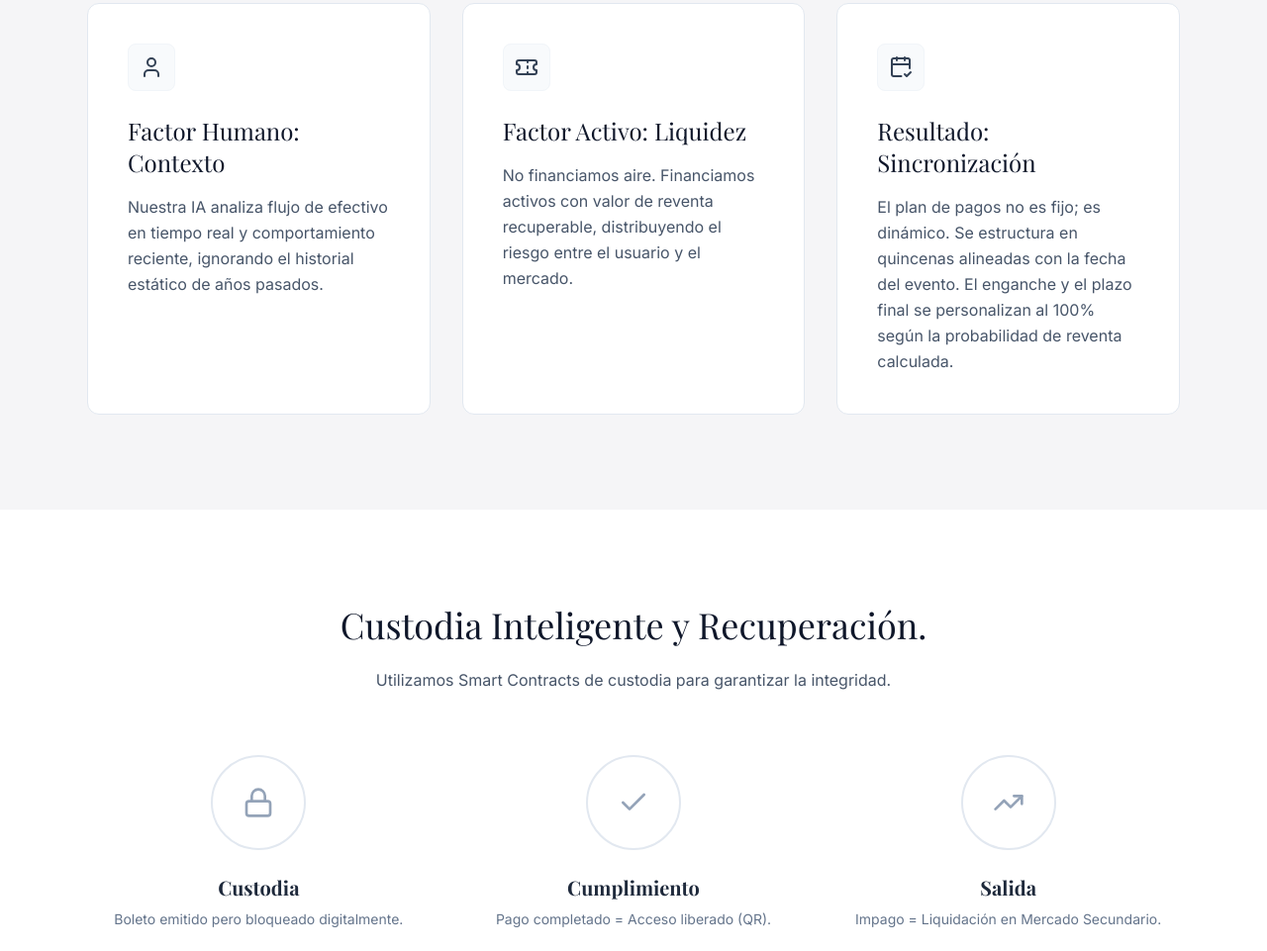
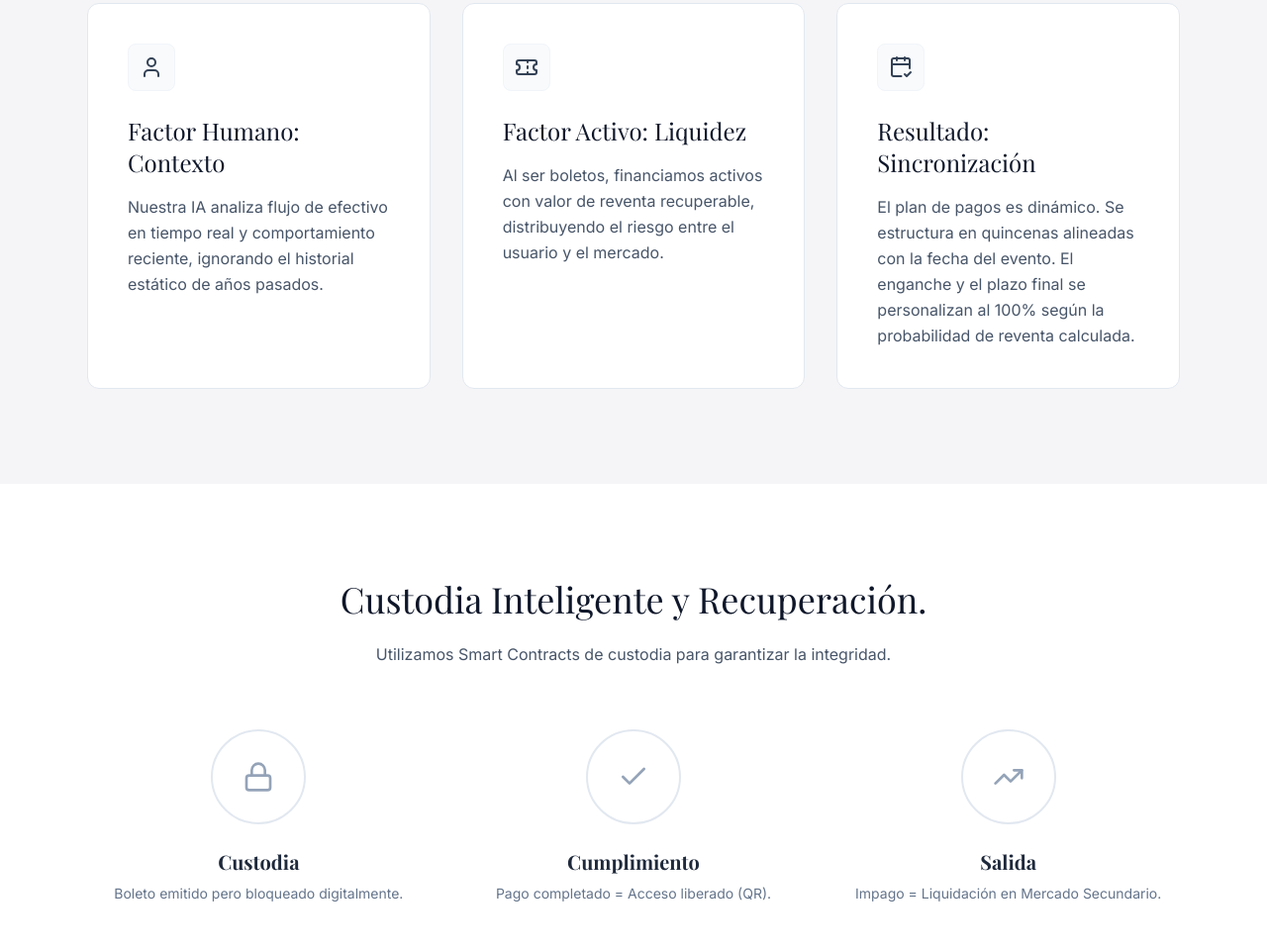
Before and after one commit to Rene-Nun/Yunus.ai, a plain HTML site: page index.html in a window 1280 px wide. Shown: the part 1721-2682 px from the top of the page at 99% size. Drawn offline with nearby package versions, Linux system fonts and the light colour scheme; a web font is replaced by a local one.

Commit message:
Actualizar index.html

```diff
--- a/index.html
+++ b/index.html
@@ -228,7 +228,7 @@
                     </div>
                     <h3 class="font-serif text-2xl mb-4 text-slate-900">Factor Activo: Liquidez</h3>
                     <p class="text-slate-600 leading-relaxed">
-                        No financiamos aire. Financiamos activos con valor de reventa recuperable, distribuyendo el riesgo entre el usuario y el mercado.
+                        Al ser boletos, financiamos activos con valor de reventa recuperable, distribuyendo el riesgo entre el usuario y el mercado.
                     </p>
                 </div>
 
@@ -239,7 +239,7 @@
                     </div>
                     <h3 class="font-serif text-2xl mb-4 text-slate-900">Resultado: Sincronización</h3>
                     <p class="text-slate-600 leading-relaxed">
-                        El plan de pagos no es fijo; es dinámico. Se estructura en quincenas alineadas con la fecha del evento. El enganche y el plazo final se personalizan al 100% según la probabilidad de reventa calculada.
+                        El plan de pagos es dinámico. Se estructura en quincenas alineadas con la fecha del evento. El enganche y el plazo final se personalizan al 100% según la probabilidad de reventa calculada.
                     </p>
                 </div>
 
```
